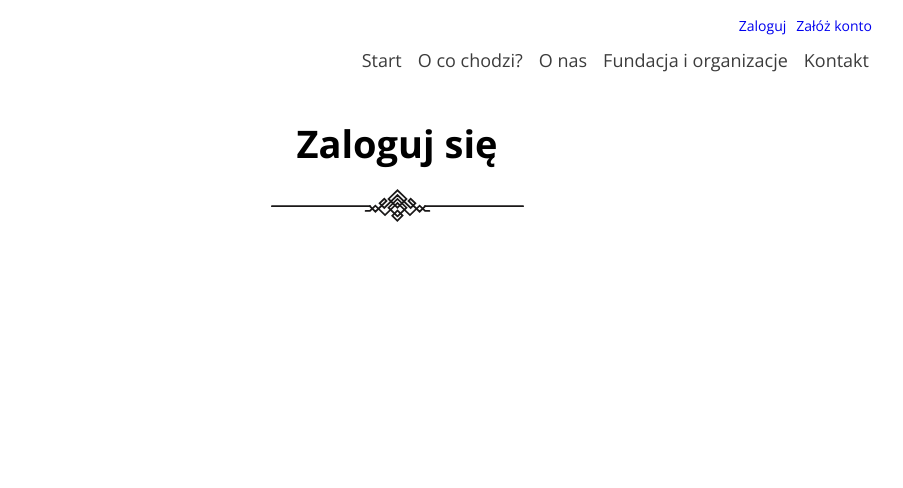
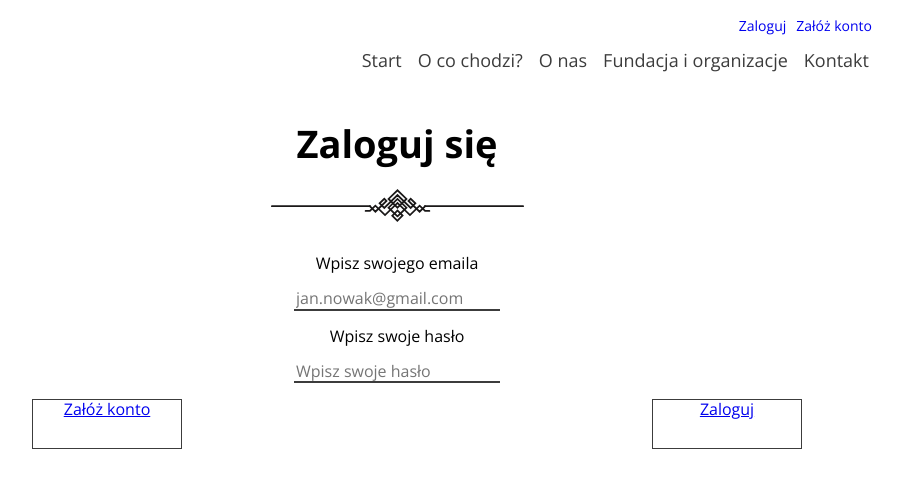
Before and after one commit to Michiyor/GiveAway, a React (Create React App) app in the folder giveaway/: page /login in a window 1280 px wide. Shown: the top 488 px of the page, without its empty margins (243-1146 px from the left). Built offline with nearby package versions, Linux system fonts and the light colour scheme.

Commit message:
add styles in login page

```diff
--- a/giveaway/src/components/Home/HomeContact.js
+++ b/giveaway/src/components/Home/HomeContact.js
@@ -27,6 +27,7 @@ const HomeContact = () => {
         e.preventDefault();
         console.log(name);
     };
+
     return (
         <>
             <section className="homeContact" id="contact" style={{backgroundImage: `url(${blankets})`}}>
@@ -45,7 +46,7 @@ const HomeContact = () => {
                             placeholder="Lorem ipsum dolor sit amet, consectetur adipiscing elit, sed do eiusmod tempor incididunt ut labore et dolore magna aliqua. Ut enim ad minim veniam, quis nostrud exercitation ullamco laboris nisi ut aliquip ex ea commodo consequat."
                             cols="50" rows="6">
                     </textarea>
-                        <input className="contact__btn" type="submit" value="Wyślij"/>
+                        <input className="contact__btn" type="submit" id="validate" value="Wyślij"/>
                     </form>
                 </div>
             </section>
--- a/giveaway/src/components/Home/HomeHeader.js
+++ b/giveaway/src/components/Home/HomeHeader.js
@@ -15,7 +15,18 @@ class HomeHeader extends Component {
                     </li>
                 </ul>
                 <ul className="header__ul list" id="menu">
-                    <li className="header__menu" >Start</li>
+                    <li className="header__menu" >
+                        <ScrollLink activeClass="active"
+                                    to="hero"
+                                    spy={true}
+                                    smooth={true}
+                                    offset={0}
+                                    duration={500}
+                                    delay={1000}
+                        >
+                            Start
+                        </ScrollLink>
+                    </li>
                     <li className="header__menu">
                         <ScrollLink activeClass="active"
                               to="threeColumns"
--- a/giveaway/src/components/Login/Login.js
+++ b/giveaway/src/components/Login/Login.js
@@ -1,12 +1,50 @@
-import React from "react";
+import React, {useState} from "react";
 import HomeHeader from "../Home/HomeHeader";
+import {Link} from "react-router-dom";
 
-function  Login(){
-    return(
+function Login() {
+    const [email, setEmail] = useState({email: ""});
+
+    const handleChangeEmailLogin = (e) => {
+        const {email, value} = e.target;
+        setEmail(prevState => {
+            return {
+                ...prevState,
+                [email]: value
+            }
+        });
+    };
+
+    const handleSubmit = (e) => {
+        e.preventDefault();
+        console.log(email);
+    };
+
+    return (
         <>
             <HomeHeader/>
             <section className="login" id="login">
                 <h2 className="title">Zaloguj się</h2>
+                <div className="login__main">
+                    <form className="pages__form" onSubmit={handleSubmit}>
+                        <label className="contact__msg-label" htmlFor="email">Wpisz swojego emaila </label>
+                        <input className="login__el" id="email" placeholder="jan.nowak@gmail.com" type="text"
+                               name="email" value={email.name}
+                               onChange={handleChangeEmailLogin}/>
+                        <label className="contact__msg-label" htmlFor="passsword">Wpisz swoje hasło</label>
+                        <input id="password" className="login__el"
+                               placeholder="Wpisz swoje hasło">
+                        </input>
+                        <ul className="login__ul">
+                            <li className="login__logreg">
+                                <Link to="/register">Załóż konto</Link>
+                            </li>
+                            <li className="login__logreg">
+                                <Link to="/login">Zaloguj</Link>
+                            </li>
+                        </ul>
+                    </form>
+                </div>
             </section>
         </>
     );
--- a/giveaway/src/scss/compoments/_allCompoments.scss
+++ b/giveaway/src/scss/compoments/_allCompoments.scss
@@ -1,2 +1,3 @@
 @import "base";
 @import "home-style";
+@import "login-style";
--- a/giveaway/src/scss/compoments/_home-style.scss
+++ b/giveaway/src/scss/compoments/_home-style.scss
@@ -230,7 +230,7 @@
 }
 
 .homeContact {
-  margin: 2em;
+  margin: 0 8em 0 1em;
   display: flex;
   background-position: top;
   background-repeat: no-repeat;
--- /dev/null
+++ b/giveaway/src/scss/compoments/_login-style.scss
@@ -0,0 +1,26 @@
+.login{
+  text-align: center;
+  display: block;
+}
+
+.login__el{
+  border: none;
+  border-bottom: 2px solid $color-words;
+}
+
+.login__ul{
+  display: flex;
+  justify-content: space-around;
+  align-items: center;
+  text-align: center;
+}
+
+.login__logreg{
+  text-decoration: none;
+  list-style: none;
+  text-align: center;
+  width: 150px;
+  height: 50px;
+  color: $color-words;
+  border: 1px solid $color-words;
+}
```
